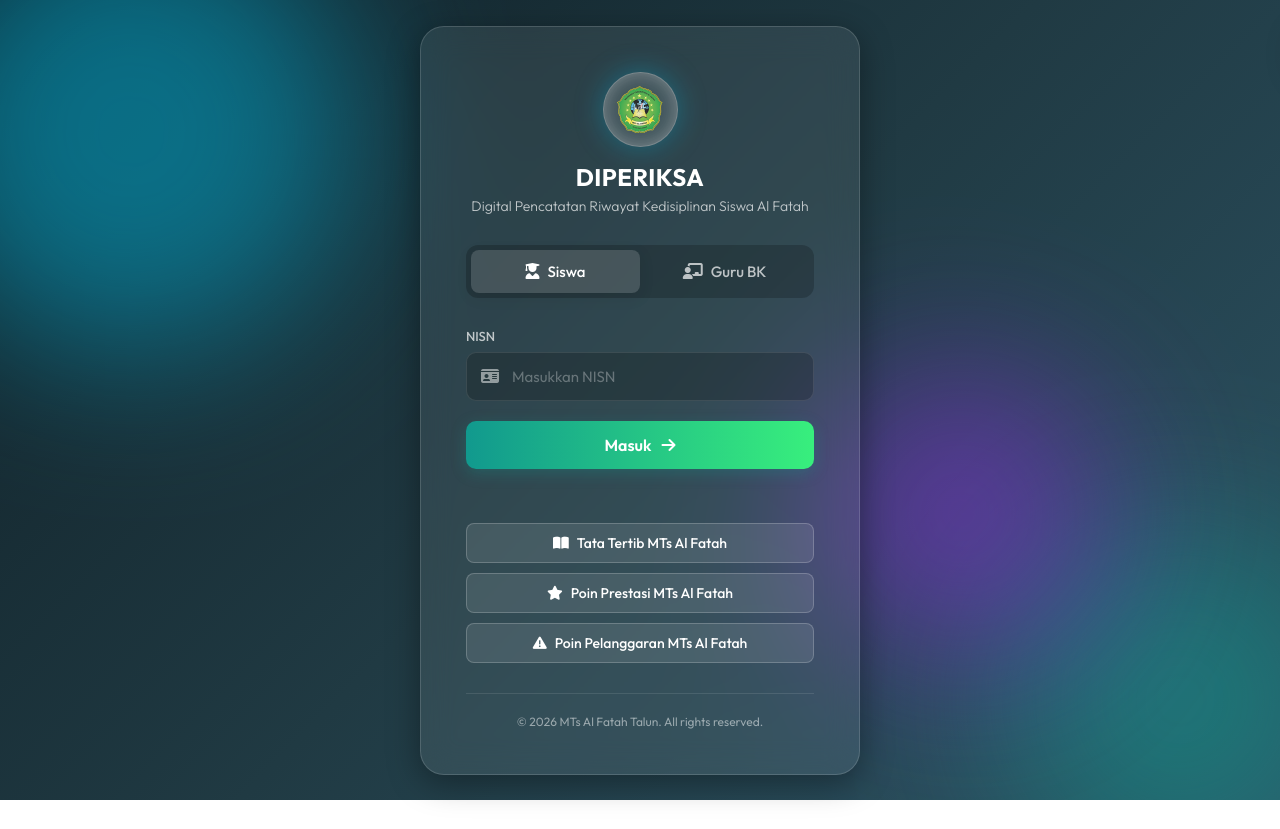
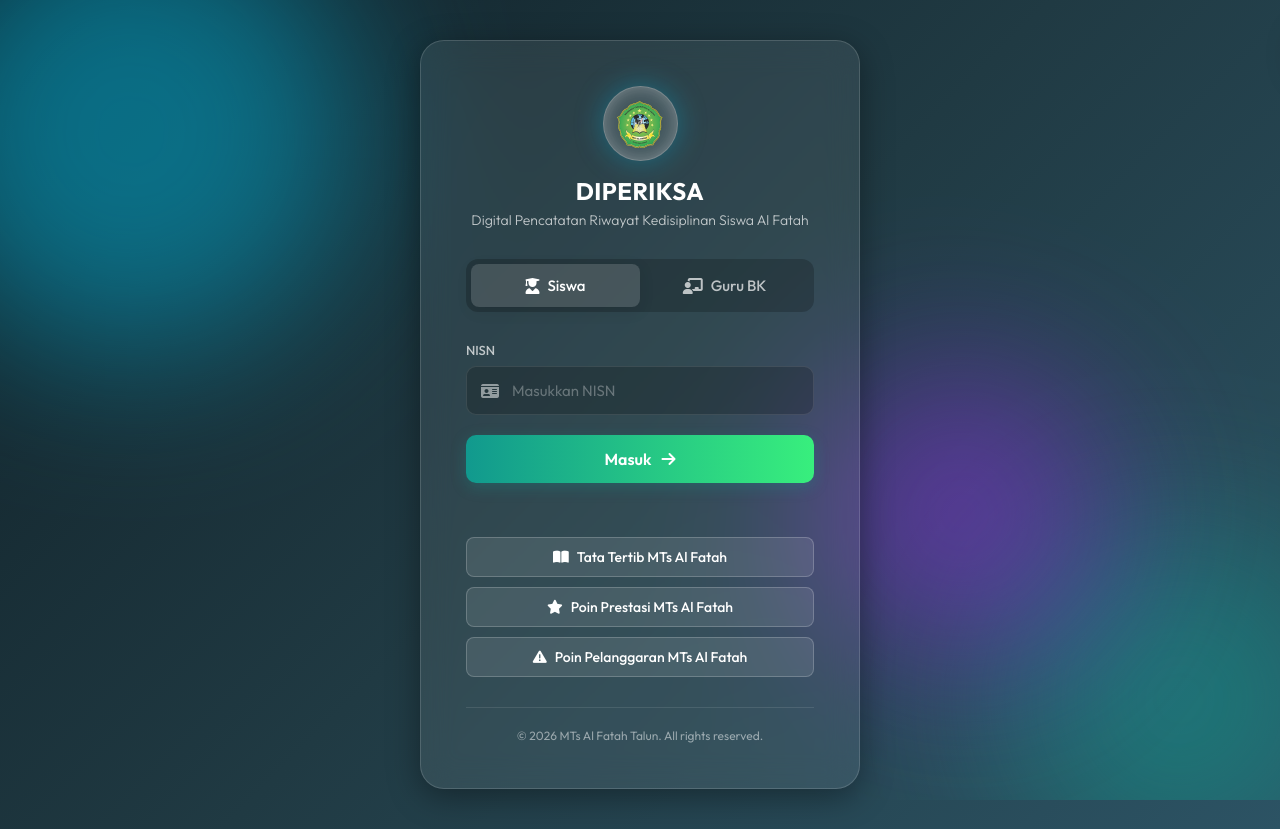
Before and after one commit to mts-alfatah/diperiksa, a plain HTML site: page index.html in a window 1280 px wide. Before the commit the page ends 800 px from the top, so only its background shows below. Drawn offline with Linux system fonts and the light colour scheme.

Commit message:
Add files via upload

```diff
--- a/style.css
+++ b/style.css
@@ -126,17 +126,19 @@
     justify-content: center;
     align-items: center;
     color: var(--text-primary);
-    overflow: hidden;
+    overflow-x: hidden;
+    overflow-y: auto;
     position: relative;
+    padding: 40px 20px;
 }
 
 /* Dynamic Background Shapes */
 .background-shapes {
-    position: absolute;
+    position: fixed;
     top: 0;
     left: 0;
-    width: 100%;
-    height: 100%;
+    width: 100vw;
+    height: 100vh;
     z-index: 0;
     overflow: hidden;
 }
```
